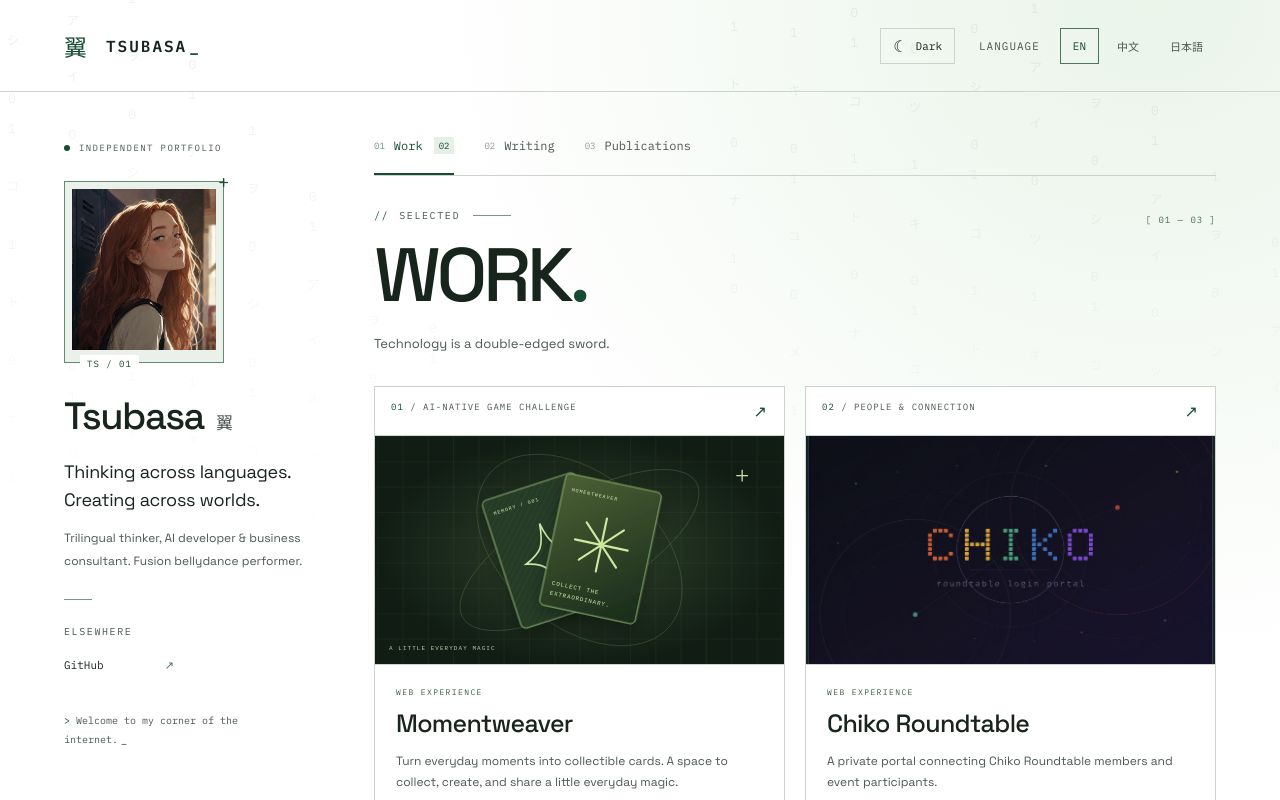
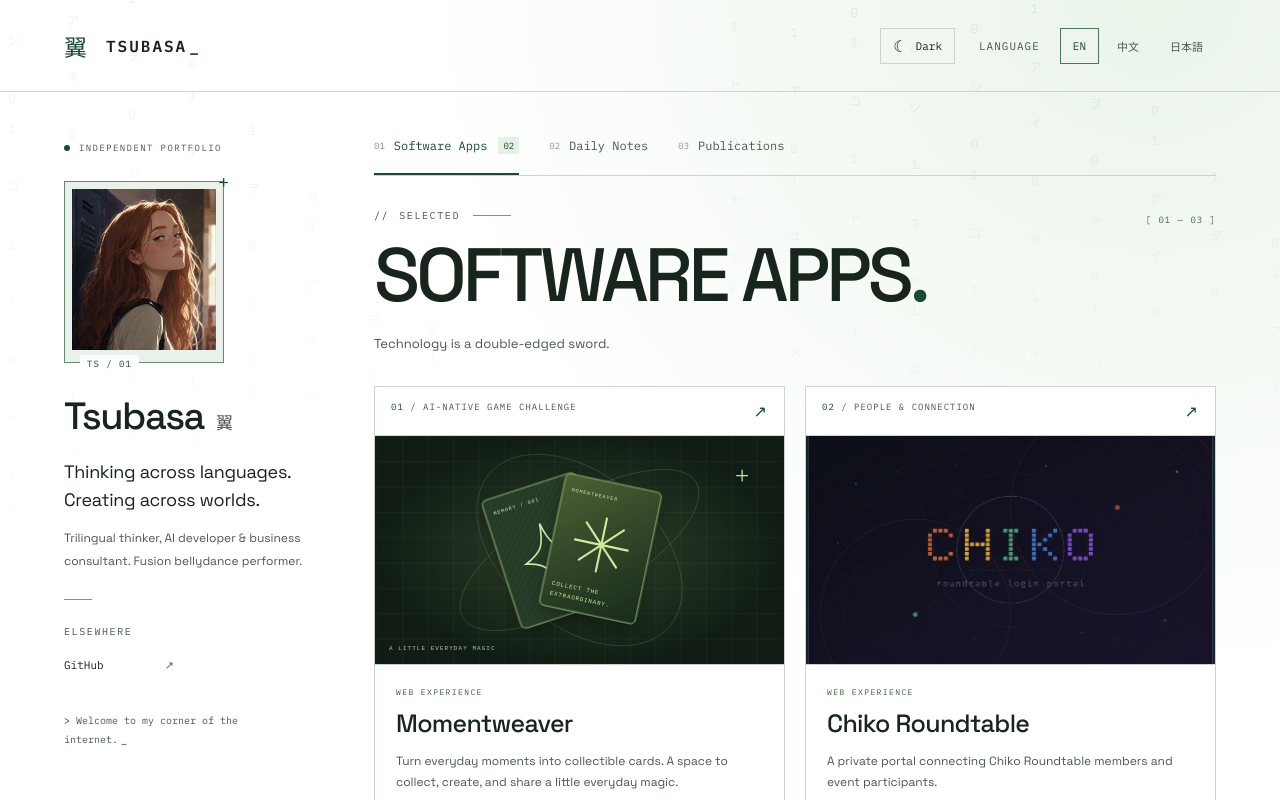
Before and after one commit to Tsubasaas/tsubasaas.github.io, a React (Vite) app: page / in a window 1280 px wide. Shown: the top 800 px of the page. Built offline with nearby package versions, Linux system fonts and the light colour scheme.

Commit message:
Update portfolio category labels

```diff
--- a/src/App.jsx
+++ b/src/App.jsx
@@ -5,16 +5,16 @@ const LANGUAGES = [{ code: "en", label: "EN" }, { code: "zh", label: "中文" },
 const THEME_COPY = { en: { light: "Light", dark: "Dark", theme: "Theme" }, zh: { light: "浅色", dark: "深色", theme: "主题" }, ja: { light: "ライト", dark: "ダーク", theme: "テーマ" } };
 const COPY = {
   en: {
-    portfolio: "INDEPENDENT PORTFOLIO", language: "Language", nav: "Explore", work: "Work", writing: "Writing", publications: "Publications",
-    intro: "Thinking across languages. Creating across worlds.", bio: "Trilingual thinker, AI developer & business consultant. Fusion bellydance performer.", welcome: "Welcome to my corner of the internet.", connect: "ELSEWHERE", selected: "SELECTED", heading: "WORK", subtitle: "Technology is a double-edged sword.",
+    portfolio: "INDEPENDENT PORTFOLIO", language: "Language", nav: "Explore", work: "Software Apps", writing: "Daily Notes", publications: "Publications",
+    intro: "Thinking across languages. Creating across worlds.", bio: "Trilingual thinker, AI developer & business consultant. Fusion bellydance performer.", welcome: "Welcome to my corner of the internet.", connect: "ELSEWHERE", selected: "SELECTED", heading: "SOFTWARE APPS", subtitle: "Technology is a double-edged sword.",
     project: "Open project", card: "AI-NATIVE GAME CHALLENGE", community: "PEOPLE & CONNECTION", moment: "Turn everyday moments into collectible cards. A space to collect, create, and share a little everyday magic.", chiko: "A private portal connecting Chiko Roundtable members and event participants.",
-    writingHeading: "WRITING", writingSub: "Notes, ideas, and perspectives across languages.", writingEmpty: "The next page is still being written.", writingNote: "Selected writing will live here as it becomes available.", pubHeading: "PUBLICATIONS", pubSub: "A growing collection of published work.", pubEmpty: "A space for what comes next.", pubNote: "Publications will be added here as they become available.", upcoming: "TO BE CONTINUED", archive: "PERSONAL ARCHIVE", footer: "Always exploring. Always becoming.", skip: "Skip to content", motion: "Motion", on: "On", off: "Off", portrait: "Tsubasa’s avatar",
+    writingHeading: "DAILY NOTES", writingSub: "Notes, ideas, and perspectives across languages.", writingEmpty: "The next page is still being written.", writingNote: "Selected writing will live here as it becomes available.", pubHeading: "PUBLICATIONS", pubSub: "A growing collection of published work.", pubEmpty: "A space for what comes next.", pubNote: "Publications will be added here as they become available.", upcoming: "TO BE CONTINUED", archive: "PERSONAL ARCHIVE", footer: "Always exploring. Always becoming.", skip: "Skip to content", motion: "Motion", on: "On", off: "Off", portrait: "Tsubasa’s avatar",
   },
   zh: {
-    portfolio: "个人作品集", language: "语言", nav: "浏览", work: "作品", writing: "写作", publications: "出版发表", intro: "在语言之间思考，在世界之间创造。", bio: "三语思考者、AI 开发者与商业顾问。Fusion Bellydance 表演者。", welcome: "欢迎来到我的互联网小世界。", connect: "在别处找到我", selected: "精选", heading: "作品", subtitle: "技术，是一把双刃剑。", project: "探索项目", card: "AI-NATIVE GAME CHALLENGE", community: "人与连接", moment: "把生活瞬间制作成可收藏的卡片。在这里记录、创造、分享日常里的小小魔法。", chiko: "连接 Chiko Roundtable 成员与活动参与者的专属入口。", writingHeading: "写作", writingSub: "跨越语言的笔记、想法与观察。", writingEmpty: "下一页，正在酝酿。", writingNote: "未来的精选文章会陆续收录在这里。", pubHeading: "出版发表", pubSub: "持续积累的发表作品。", pubEmpty: "为下一段探索留一个位置。", pubNote: "之后的出版与发表内容将在这里更新。", upcoming: "未完待续", archive: "个人档案", footer: "不断探索，不断成为。", skip: "跳转到正文", motion: "动态效果", on: "开", off: "关", portrait: "Tsubasa 的头像",
+    portfolio: "个人作品集", language: "语言", nav: "浏览", work: "软件 App", writing: "日常记录", publications: "Publication", intro: "在语言之间思考，在世界之间创造。", bio: "三语思考者、AI 开发者与商业顾问。Fusion Bellydance 表演者。", welcome: "欢迎来到我的互联网小世界。", connect: "在别处找到我", selected: "精选", heading: "软件 APP", subtitle: "技术，是一把双刃剑。", project: "探索项目", card: "AI-NATIVE GAME CHALLENGE", community: "人与连接", moment: "把生活瞬间制作成可收藏的卡片。在这里记录、创造、分享日常里的小小魔法。", chiko: "连接 Chiko Roundtable 成员与活动参与者的专属入口。", writingHeading: "日常记录", writingSub: "跨越语言的笔记、想法与观察。", writingEmpty: "下一页，正在酝酿。", writingNote: "未来的精选文章会陆续收录在这里。", pubHeading: "PUBLICATION", pubSub: "持续积累的发表作品。", pubEmpty: "为下一段探索留一个位置。", pubNote: "之后的出版与发表内容将在这里更新。", upcoming: "未完待续", archive: "个人档案", footer: "不断探索，不断成为。", skip: "跳转到正文", motion: "动态效果", on: "开", off: "关", portrait: "Tsubasa 的头像",
   },
   ja: {
-    portfolio: "個人ポートフォリオ", language: "言語", nav: "コンテンツ", work: "作品", writing: "エッセイ", publications: "出版・掲載", intro: "言語を越えて考え、世界を越えてつくる。", bio: "トリリンガルな思考者、AI開発者・ビジネスコンサルタント。フュージョンベリーダンスパフォーマー。", welcome: "私の小さなインターネットの世界へようこそ。", connect: "ほかの場所で", selected: "ピックアップ", heading: "作品", subtitle: "技術は、諸刃の剣です。", project: "プロジェクトを見る", card: "AI-NATIVE GAME CHALLENGE", community: "人とつながり", moment: "日々の瞬間を、集められるカードに。記録し、つくり、日常の小さな魔法を分かち合う場所。", chiko: "Chiko Roundtableのメンバーとイベント参加者をつなぐ専用ポータル。", writingHeading: "エッセイ", writingSub: "言語を越えたノート、アイデア、視点。", writingEmpty: "次のページは、まだ執筆中。", writingNote: "選りすぐりの記事を、これから掲載していきます。", pubHeading: "出版・掲載", pubSub: "少しずつ増えていく、発表した作品の記録。", pubEmpty: "次の探求のための場所。", pubNote: "出版・掲載情報はこちらで随時更新します。", upcoming: "つづく", archive: "パーソナルアーカイブ", footer: "いつも探求し、変わり続ける。", skip: "本文へスキップ", motion: "アニメーション", on: "オン", off: "オフ", portrait: "Tsubasaのアバター",
+    portfolio: "個人ポートフォリオ", language: "言語", nav: "コンテンツ", work: "ソフトウェア・アプリ", writing: "日々の記録", publications: "出版・掲載", intro: "言語を越えて考え、世界を越えてつくる。", bio: "トリリンガルな思考者、AI開発者・ビジネスコンサルタント。フュージョンベリーダンスパフォーマー。", welcome: "私の小さなインターネットの世界へようこそ。", connect: "ほかの場所で", selected: "ピックアップ", heading: "ソフトウェア・アプリ", subtitle: "技術は、諸刃の剣です。", project: "プロジェクトを見る", card: "AI-NATIVE GAME CHALLENGE", community: "人とつながり", moment: "日々の瞬間を、集められるカードに。記録し、つくり、日常の小さな魔法を分かち合う場所。", chiko: "Chiko Roundtableのメンバーとイベント参加者をつなぐ専用ポータル。", writingHeading: "日々の記録", writingSub: "言語を越えたノート、アイデア、視点。", writingEmpty: "次のページは、まだ執筆中。", writingNote: "選りすぐりの記事を、これから掲載していきます。", pubHeading: "出版・掲載", pubSub: "少しずつ増えていく、発表した作品の記録。", pubEmpty: "次の探求のための場所。", pubNote: "出版・掲載情報はこちらで随時更新します。", upcoming: "つづく", archive: "パーソナルアーカイブ", footer: "いつも探求し、変わり続ける。", skip: "本文へスキップ", motion: "アニメーション", on: "オン", off: "オフ", portrait: "Tsubasaのアバター",
   },
 };
 const LINKS = [
```
